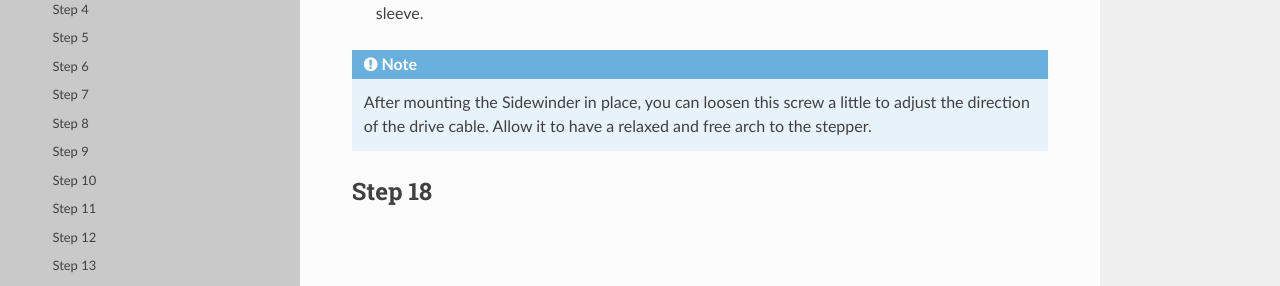
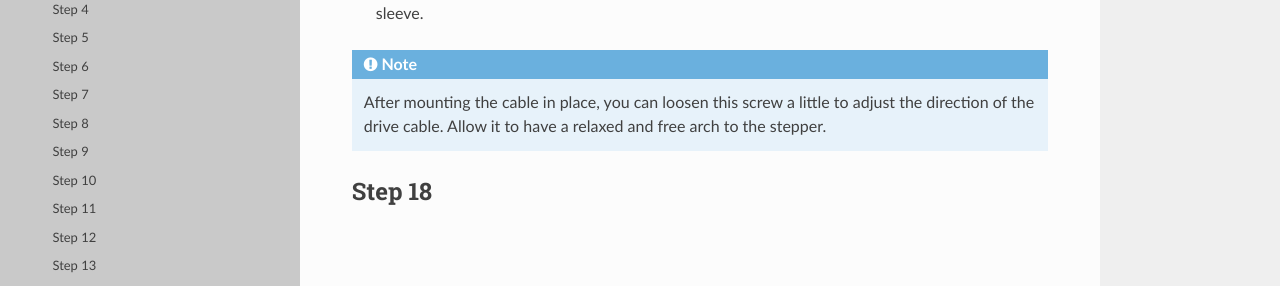
Before and after one commit to ZestyTechnology/zesty-docs, a Sphinx documentation site: the page built from docs/sidewinder/assembly.rst, in a window 1280 px wide and 900 px high, scrolled down 11047 px. Shown: the part 165-451 px from the top of the window. Built offline with Sphinx 7.4.7 and the Read the Docs theme 2.0.0, drawn with Linux system fonts in a browser that asks for light colours; some of the changed text lies outside the part shown.

Commit message:
Note on alignemnt to ensure breech will close

```diff
--- a/docs/sidewinder/assembly.rst
+++ b/docs/sidewinder/assembly.rst
@@ -247,7 +247,7 @@
     * Back to the Sidewinder side.
     * Slide the Sleeve, now containing the drive cable as well, into the next Sleeve Clamp (part C) and push it down as far as it will go. Use the M3 screw (part Z) and the half nut (part W) to clamp the sleeve.
 
-    .. Note:: After mounting the Sidewinder in place, you can loosen this screw a little to adjust the direction of the drive cable. Allow it to have a relaxed and free arch to the stepper.
+    .. Note:: After mounting the cable in place, you can loosen this screw a little to adjust the direction of the drive cable. Allow it to have a relaxed and free arch to the stepper.
 
 
 Step 18
@@ -284,6 +284,8 @@
 Using the Sidewinder
 #####################
 
+Feed filament through the Sidewinder into the PTFE below and make sure the breech is closed before tightening all the mounting bolts, this will ensure the correct alignment and that the breech will close easily.
+
 First run the extruder a minute or two, with no filament clamped. Just to bed the gears and drive cable in. Extrude and retract a few times. (You will have to switch off the temperature control as most controllers will not move the extruder stepper unless the hot end it up to temperature)
 Use M302 P1 on RepRapFirmware to switch cold extrusion on (allow extrusion while cold) and M302 P0 to switch it off again.
 For other firmware use M302 S0 to switch cold extrusion on and M302 S170 to set extrusion to a minimum temp of 170C.
```
